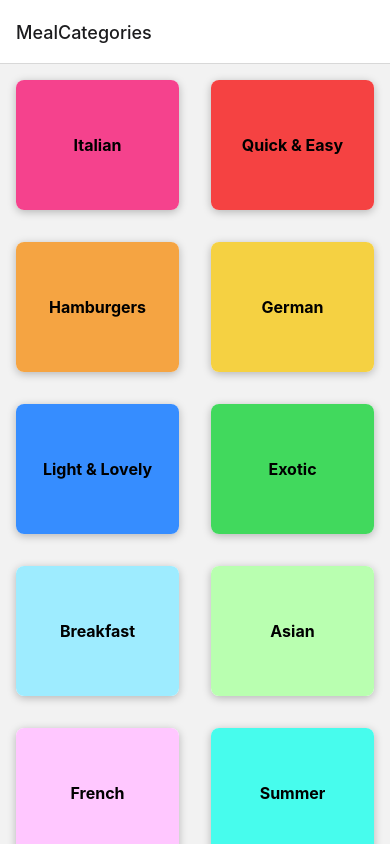
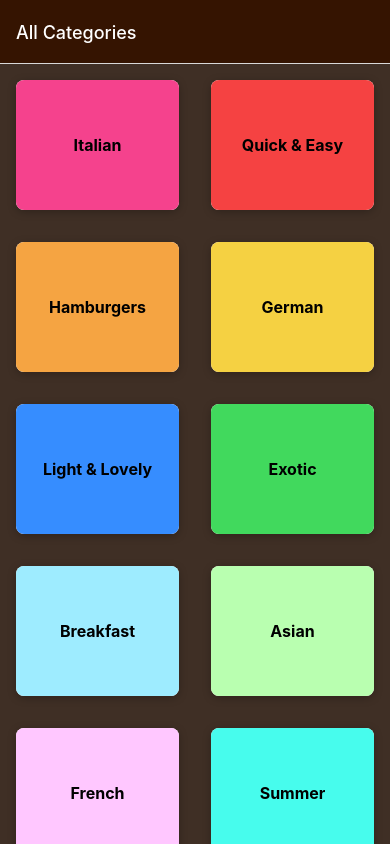
Before and after one commit to dhruvinprajapati-acute/react-native-a3, a React Native app: screen / in a window 390 px wide. Built offline with nearby package versions, Linux system fonts and the light colour scheme.

Commit message:
make meal item page

```diff
--- a/App.tsx
+++ b/App.tsx
@@ -10,15 +10,36 @@ import CategoriesScreen from './src/screens/CategoriesScreen';
 import { NavigationContainer } from '@react-navigation/native';
 import { createNativeStackNavigator } from '@react-navigation/native-stack';
 import MealsOverviewScreen from './src/screens/MealsOverviewScreen';
+import MealDetailScreen from './src/screens/MealDetailScreen';
 
 const Stack = createNativeStackNavigator();
 
 function App(): React.JSX.Element {
   return (
     <NavigationContainer>
-      <Stack.Navigator initialRouteName="MealCategories">
-        <Stack.Screen name="MealCategories" component={CategoriesScreen} />
-        <Stack.Screen name="MealsOverview" component={MealsOverviewScreen} />
+      <Stack.Navigator
+        initialRouteName="MealCategories"
+        screenOptions={{
+          headerStyle: {backgroundColor: '#351401'},
+          headerTintColor: 'white',
+          contentStyle: { backgroundColor: '#3f2f25'},
+        }}
+      >
+        <Stack.Screen
+          name="MealCategories"
+          component={CategoriesScreen}
+          options={{
+            title: 'All Categories',
+          }}
+        />
+        <Stack.Screen
+          name="MealsOverview"
+          component={MealsOverviewScreen}
+        />
+        <Stack.Screen
+          name="MealDetail"
+          component={MealDetailScreen}
+        />
       </Stack.Navigator>
     </NavigationContainer>
   );
--- a/src/component/MealItem.tsx
+++ b/src/component/MealItem.tsx
@@ -1,14 +1,26 @@
+import { useNavigation } from "@react-navigation/native";
 import React from "react";
 import { Image, Platform, Pressable, StyleSheet, Text, View } from "react-native";
 
-function MealItem({title, imageUrl, duration, complexity, affordability}: any): React.JSX.Element {
+function MealItem({id, title, imageUrl, duration, complexity, affordability}: any): React.JSX.Element {
+    const navigation = useNavigation();
+
+    function selectMealItemHandler(){
+        navigation.navigate('MealDetail', {
+            mealId: id,
+         });
+    }
+
     return(
         <View style={styles.mealItem}>
-            <Pressable android_ripple={{color: '#ccc'}}
+            <Pressable
+                onPress={selectMealItemHandler}
+                android_ripple={{color: '#ccc'}}
                 style={({pressed}) => [
                     styles.button,
                     pressed ? styles.buttonPressed : null,
-                    ]}>
+                    ]}
+            >
                 <View style={styles.innerContainer}>
                     <View>
                         <Image style={styles.image} source={{uri: imageUrl}} />
--- /dev/null
+++ b/src/screens/MealDetailScreen.tsx
@@ -0,0 +1,9 @@
+import React from "react";
+import { Text } from "react-native";
+
+function MealDetailScreen({route}: any): React.JSX.Element {
+    const mealId = route.params.mealId;
+    return <Text>This is Meal Detail Screen ({mealId})</Text>;
+}
+
+export default MealDetailScreen;
--- a/src/screens/MealsOverviewScreen.tsx
+++ b/src/screens/MealsOverviewScreen.tsx
@@ -1,17 +1,26 @@
 import { FlatList, StyleSheet, View } from "react-native";
-import React from "react";
-import { MEALS } from "../data/dummy-data";
+import React, { useEffect } from "react";
+import { CATEGORIES, MEALS } from "../data/dummy-data";
 import MealItem from "../component/MealItem";
 
-function MealsOverviewScreen({route}: any): React.JSX.Element{
+function MealsOverviewScreen({route, navigation}: any): React.JSX.Element{
     const catId = route.params.categoryId;
 
     const displayedMeal = MEALS.filter((mealItem) => mealItem.categoryIds.indexOf(catId) >= 0);
+
+    useEffect(() => {
+        const categoryTitle = CATEGORIES.find((category) => category.id === catId)?.title;
+
+        navigation.setOptions({
+            title: categoryTitle,
+        });
+    },[catId, navigation]);
 
     function renderMealItem(itemData: any){
         const item = itemData.item;
 
         const mealItemProps = {
+            id: item.id,
             title: item.title,
             imageUrl: item.imageUrl,
             duration: item.duration,
```
